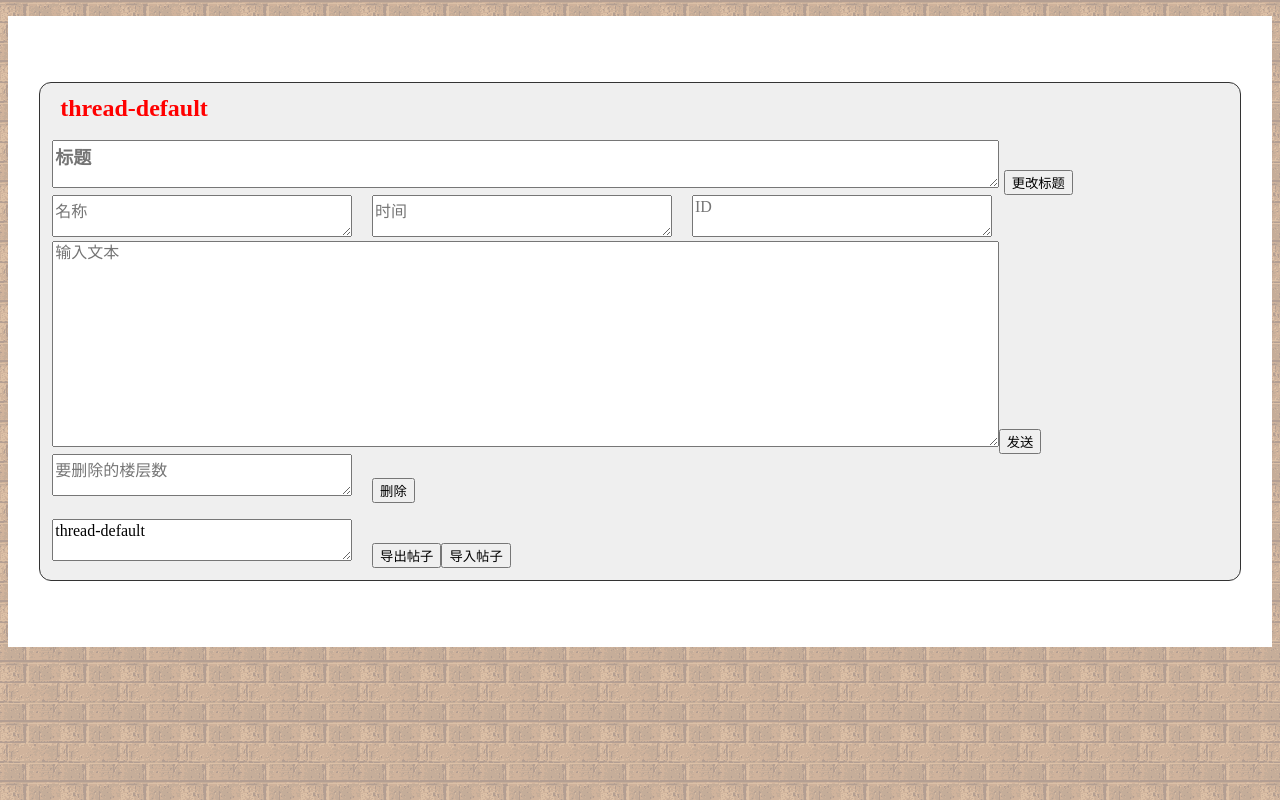
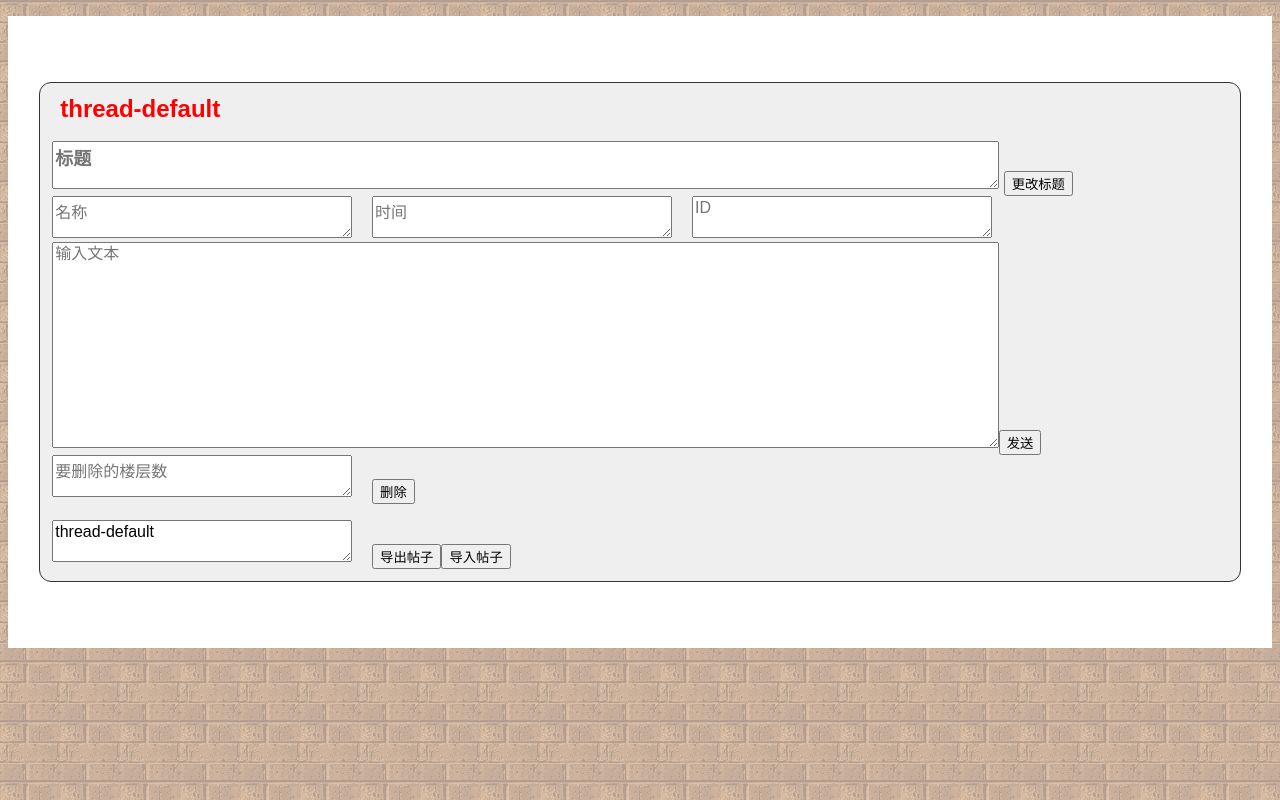
Before and after one commit to luoxueyasha/vue-5ch, a Vue app: page / in a window 1280 px wide. Built offline with nearby package versions, Linux system fonts and the light colour scheme.

Commit message:
change style.css

```diff
--- a/src/components/style.css
+++ b/src/components/style.css
@@ -51,7 +51,7 @@ h3 span {
 }
 
 h3.thread_title {
-  font-family: Saitamaar, "MS Gothic";
+  font-family: 'ＭＳ Ｐゴシック', 'MS PGothic', 'IPAMonaPGothic', '方正兰亭黑',sans-serif;
   font-weight: 700;
   margin: 0;
   padding: 0 2em 0 3em;
@@ -85,10 +85,11 @@ dt {
 }
 
 dd {
+  font-family: 'ＭＳ Ｐゴシック', 'MS PGothic', 'IPAMonaPGothic', '方正兰亭黑',sans-serif;
   margin-bottom: 2em;
   font-size: 16px;
   line-height: 1.125;
-  font-weight: 500;
+  font-weight: normal;
   white-space: pre-line;
 }
 
@@ -111,35 +112,30 @@ span.keyword1 {
   line-height: 2.5em;
   word-break: keep-all;
 }
+textarea{
+  font-family: 'ＭＳ Ｐゴシック', 'MS PGothic', 'IPAMonaPGothic', '方正兰亭黑',sans-serif;
+  font-size: 16px;
+  white-space: pre-line;
+}
 
 textarea.iden {
-  font-family: Saitamaar, "MS Gothic", Simsun;
-  font-weight: 500;
-  font-size: 16px;
-  white-space: pre-line;
   width: 25%;
   height: 8%;
   margin-right: 20px;
 }
 
 textarea.txt {
-  font-family: Saitamaar, "MS Gothic", Simsun;
-  font-weight: 500;
-  font-size:16px;
   line-height: 1.125;
   width: 80%;
   height: 60%;
   min-height: 200px;
-  white-space: pre-line;
 }
 
 textarea.thtitle{
-  font-family: Saitamaar, "MS Gothic", Simsun;
   font-weight: 600;
   font-size: 18px;
   width: 80%;
   height: 20%;
   min-height: 30px;
   margin-right:5px;
-  white-space: pre-line;
 }
```
